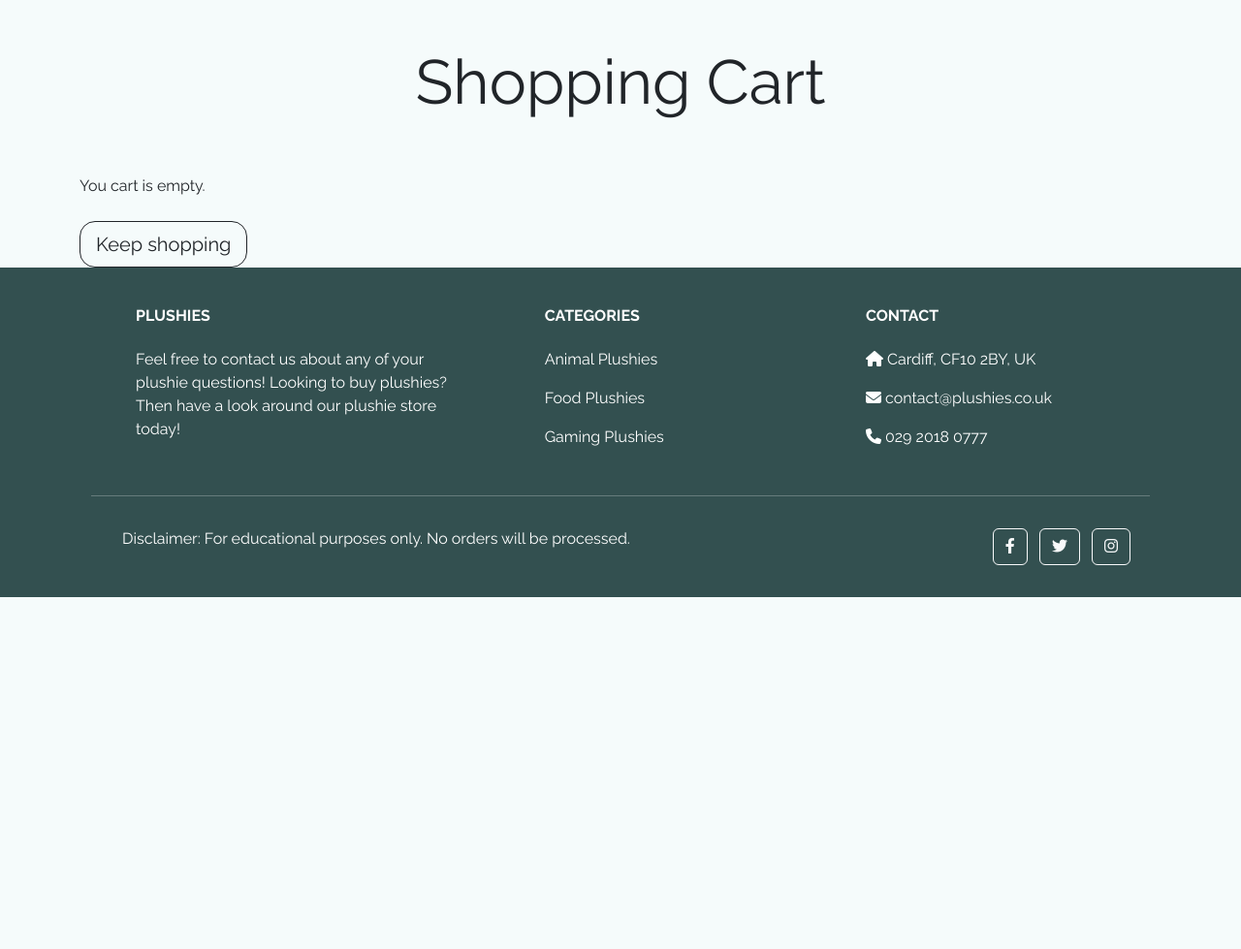
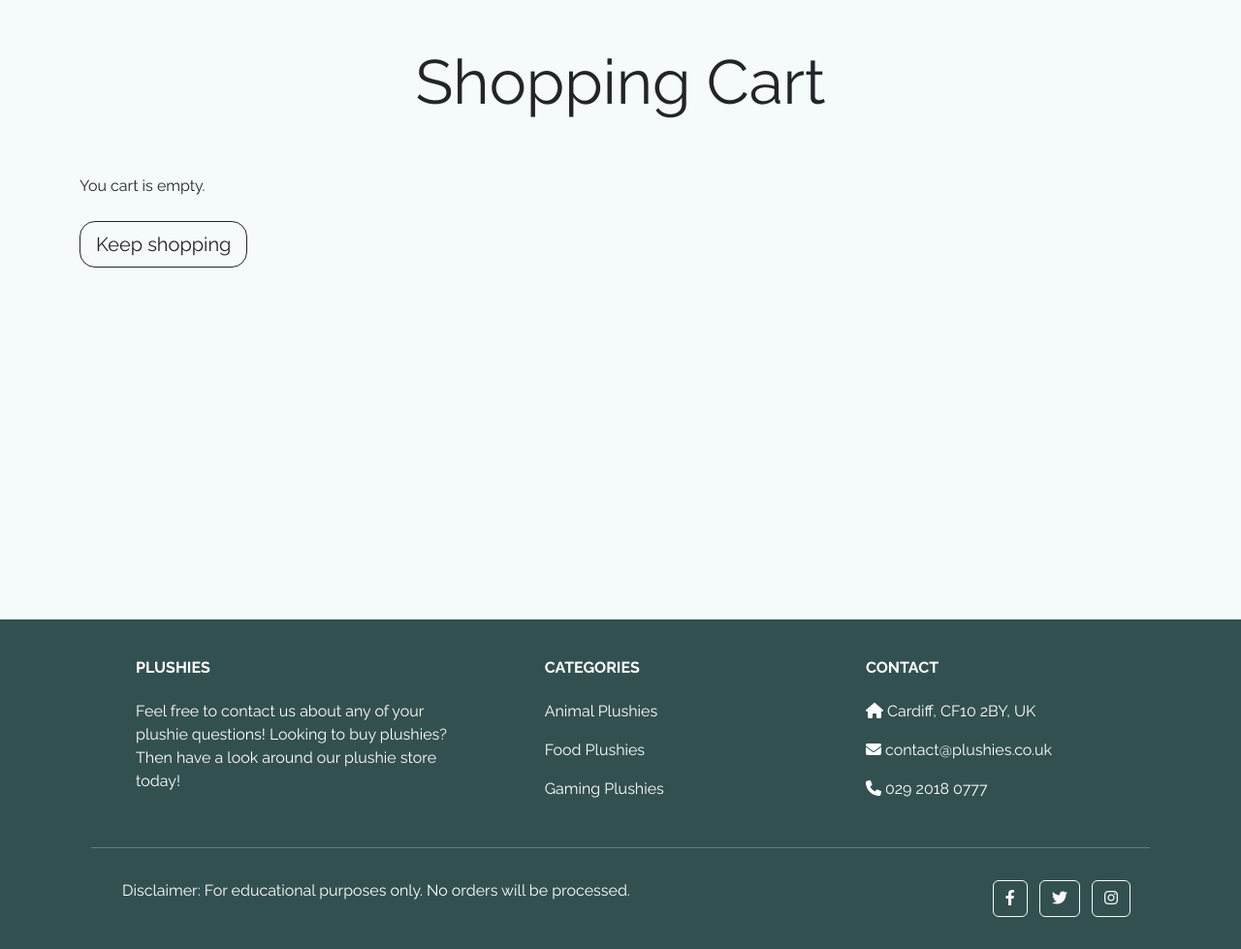
Before and after one commit to KlaudiaMatysiak/plushies, a Django app: page /cart/ in a window 1280 px wide. Shown: the part 218-1197 px from the top of the page at 97% size. Before the commit the page ends 834 px from the top, so only its background shows below. Run offline with Django 3.2, Linux system fonts and the light colour scheme; some libraries are stand-ins or nearby versions.

Commit message:
Add min vh to the content to have footer always on the bottom

```diff
--- a/static/css/base.css
+++ b/static/css/base.css
@@ -12,6 +12,10 @@ body {
     border-style: solid;
     border-width: 0 0 1px;
     border-color: #ebebeb;
+}
+
+.content {
+    min-height: 80vh
 }
 
 .button-position {
--- a/templates/base.html
+++ b/templates/base.html
@@ -148,8 +148,10 @@
     </div>
     {% endif %}
 
-    {% block content %}
-    {% endblock %}
+    <div class="content">
+        {% block content %}
+        {% endblock %}
+    </div>
 
     <!-- Footer -->
     <footer class="text-center text-lg-start text-white">
```
